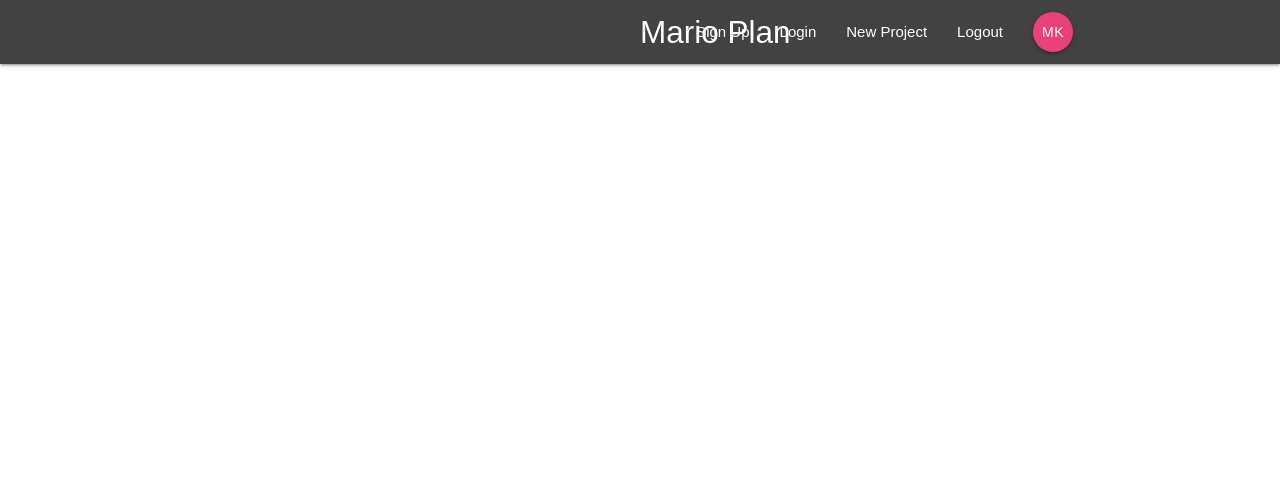
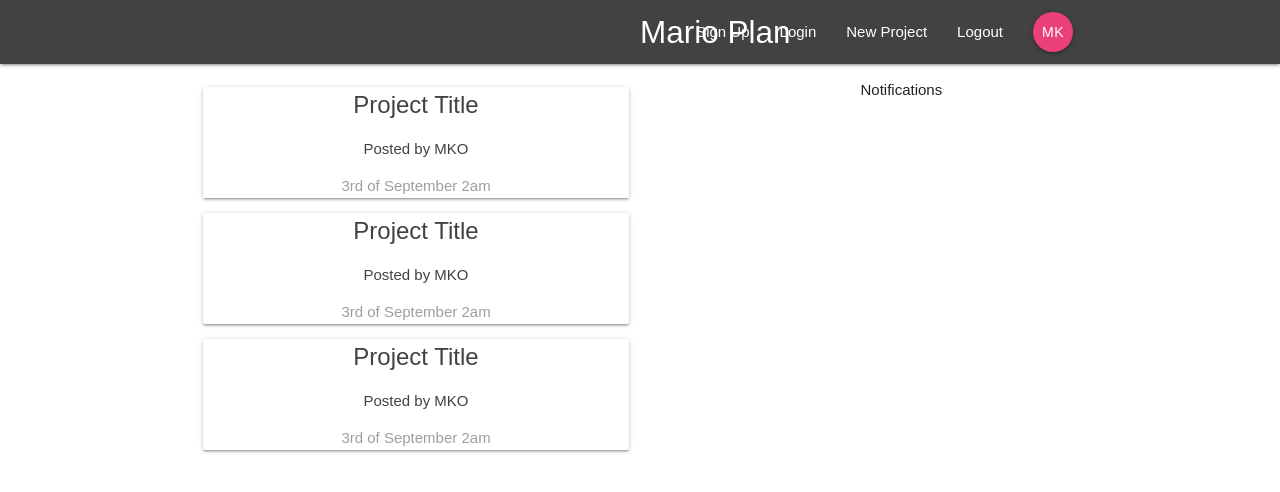
Before and after one commit to Naxos84/React_Redux_Firebase_App_Tutorial, a React (Create React App) app: page / in a window 1280 px wide. Shown: the top 492 px of the page. Built offline with nearby package versions, Linux system fonts and the light colour scheme.

Commit message:
lesson5
add dashboard

```diff
--- a/src/App.tsx
+++ b/src/App.tsx
@@ -1,6 +1,7 @@
 import React, { Component } from "react";
-import { BrowserRouter } from "react-router-dom";
+import { BrowserRouter, Switch, Route } from "react-router-dom";
 import Navbar from "./components/layout/navbar";
+import Dashboard from "./components/dashboard/dashboard";
 
 export class App extends Component {
   render() {
@@ -8,6 +9,9 @@ export class App extends Component {
       <BrowserRouter>
         <div className="App">
           <Navbar />
+          <Switch>
+            <Route path="/" component={Dashboard} />
+          </Switch>
         </div>
       </BrowserRouter>
     );
--- a/src/components/dashboard/dashboard.tsx
+++ b/src/components/dashboard/dashboard.tsx
@@ -0,0 +1,22 @@
+import React, { Component } from "react";
+import Notifications from "./notifications";
+import ProjectList from "../projects/projectlist";
+
+class Dashboard extends Component {
+  render() {
+    return (
+      <div className="dashboard container">
+        <div className="row">
+          <div className="col s12 m6">
+            <ProjectList />
+          </div>
+          <div className="col s12 m5 offset-m1">
+            <Notifications />
+          </div>
+        </div>
+      </div>
+    );
+  }
+}
+
+export default Dashboard;
--- a/src/components/dashboard/notifications.tsx
+++ b/src/components/dashboard/notifications.tsx
@@ -0,0 +1,11 @@
+import React from "react";
+
+const Notifications = () => {
+  return (
+    <div>
+      <p>Notifications</p>
+    </div>
+  );
+};
+
+export default Notifications;
--- a/src/components/layout/signedinlinks.tsx
+++ b/src/components/layout/signedinlinks.tsx
@@ -1,5 +1,5 @@
 import React from "react";
-import { Link, NavLink } from "react-router-dom";
+import { NavLink } from "react-router-dom";
 
 interface SignedInLinksProps {}
 
--- a/src/components/layout/signedoutlinks.tsx
+++ b/src/components/layout/signedoutlinks.tsx
@@ -1,5 +1,5 @@
 import React from "react";
-import { Link, NavLink } from "react-router-dom";
+import { NavLink } from "react-router-dom";
 
 interface SignedOutLinksProps {}
 
--- a/src/components/projects/projectlist.tsx
+++ b/src/components/projects/projectlist.tsx
@@ -0,0 +1,33 @@
+import React from "react";
+
+const ProjectList = () => {
+  return (
+    <div className="project-list section">
+      <div className="card z-depth-0 project-summary">
+        <div className="card grey-text text-darken-3">
+          <span className="card-title">Project Title</span>
+          <p>Posted by MKO</p>
+          <p className="grey-text">3rd of September 2am</p>
+        </div>
+      </div>
+
+      <div className="card z-depth-0 project-summary">
+        <div className="card grey-text text-darken-3">
+          <span className="card-title">Project Title</span>
+          <p>Posted by MKO</p>
+          <p className="grey-text">3rd of September 2am</p>
+        </div>
+      </div>
+
+      <div className="card z-depth-0 project-summary">
+        <div className="card grey-text text-darken-3">
+          <span className="card-title">Project Title</span>
+          <p>Posted by MKO</p>
+          <p className="grey-text">3rd of September 2am</p>
+        </div>
+      </div>
+    </div>
+  );
+};
+
+export default ProjectList;
```
